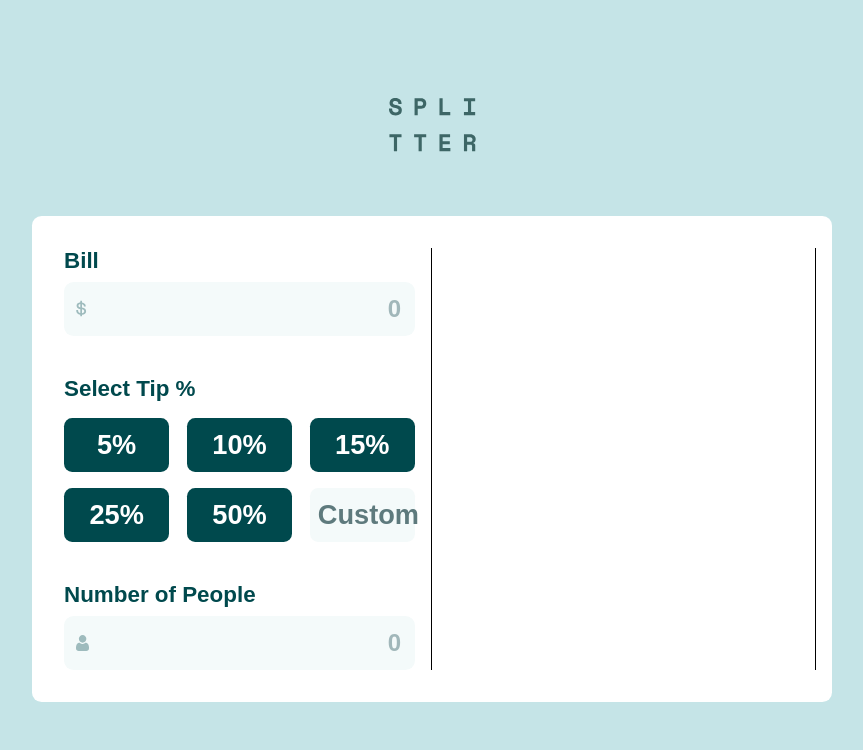
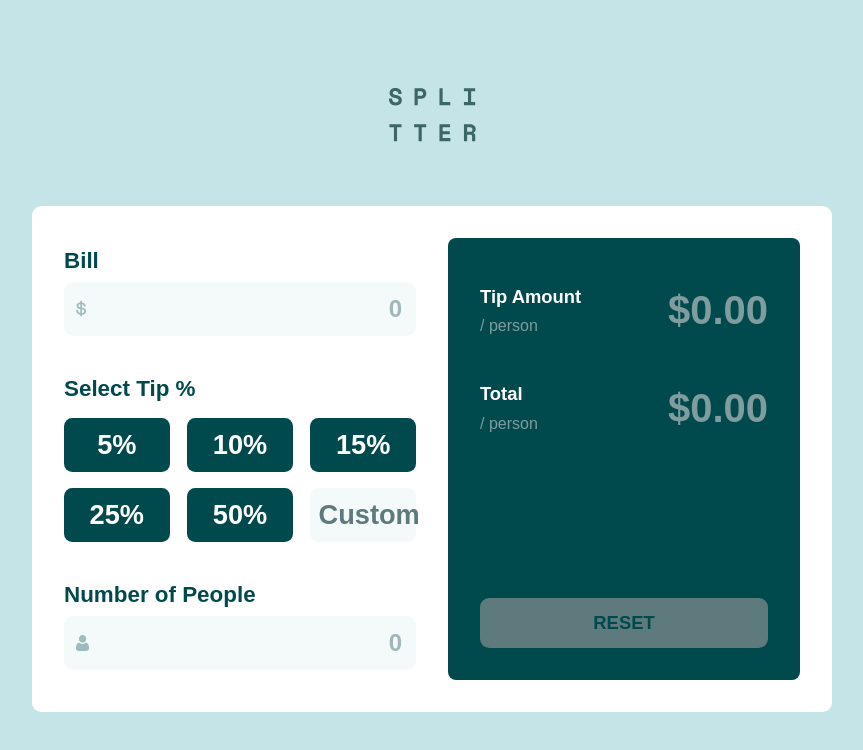
Before and after one commit to TheAncientOwl/tip-calculator-app, a React (Create React App) app: page / in a window 1280 px wide. Shown: the top 750 px of the page, without its empty margins (208-1071 px from the left). Built offline with nearby package versions, Linux system fonts and the light colour scheme; a web font is replaced by a local one.

Commit message:
added result display.

```diff
--- a/src/components/calculator/index.js
+++ b/src/components/calculator/index.js
@@ -17,7 +17,6 @@ const Container = styled.div`
 
 const Column = styled.div`
   padding: 0 1em;
-  border-right: 1px solid black;
   width: 50%;
 
   display: flex;
@@ -37,7 +36,7 @@ export default function Calculator() {
 
   return (
     <Container>
-      <Column>
+      <Column style={{ padding: '0.6em 1em' }}>
         <BillInput value={bill} onValueChange={value => setBill(value)} />
         <Separator />
         <TipSelector value={tip} onSelect={value => setTip(value)} />
@@ -46,7 +45,11 @@ export default function Calculator() {
       </Column>
 
       <Column>
-        <ResultsDisplay bill={0} tip={0} people={1} />
+        <ResultsDisplay
+          total={(Math.round(0 * 100) / 100).toFixed(2)}
+          tip={(Math.round(0 * 100) / 100).toFixed(2)}
+          onReset={() => alert('reset')}
+        />
       </Column>
     </Container>
   );
--- /dev/null
+++ b/src/components/calculator/results-display/ResultDisplayElements.js
@@ -0,0 +1,56 @@
+import styled from 'styled-components';
+import Colors from '../../../Colors';
+
+export const Container = styled.div`
+  -webkit-box-sizing: border-box;
+  -moz-box-sizing: border-box;
+  -o-box-sizing: border-box;
+  -ms-box-sizing: border-box;
+  box-sizing: border-box;
+
+  flex-grow: 1;
+  width: 100%;
+  border-radius: 0.5em;
+  background: ${Colors.darkCyan};
+  padding: 3em 2em 2em;
+
+  display: flex;
+  flex-direction: column;
+  justify-content: space-between;
+`;
+
+export const Section = styled.div`
+  display: flex;
+  justify-content: space-between;
+  margin-bottom: 3em;
+`;
+
+export const Title = styled.div`
+  color: ${Colors.white};
+  font-weight: bold;
+  font-size: 1.15em;
+  margin-bottom: 0.5em;
+`;
+
+export const Subtitle = styled.div`
+  color: ${Colors.darkGrayCyan2};
+`;
+
+export const Value = styled.div`
+  color: ${Colors.darkGrayCyan2};
+  font-weight: bold;
+  display: flex;
+  align-items: center;
+  font-size: 2.5em;
+`;
+
+export const Button = styled.div`
+  color: ${Colors.darkCyan};
+  background: ${Colors.darkGrayCyan1};
+  border-radius: 0.5em;
+  text-align: center;
+  padding: 0.75em 1em;
+  text-transform: uppercase;
+  font-weight: bold;
+  font-size: 1.15em;
+`;
--- a/src/components/calculator/results-display/index.js
+++ b/src/components/calculator/results-display/index.js
@@ -1,3 +1,36 @@
-export default function ResultsDisplay() {
-  return <div></div>;
+import { Container, Section, Title, Subtitle, Value, Button } from './ResultDisplayElements';
+import PropTypes from 'prop-types';
+
+export default function ResultsDisplay({ total, tip, onReset }) {
+  total, tip, onReset;
+
+  return (
+    <Container>
+      <div>
+        <Section>
+          <div>
+            <Title>Tip Amount</Title>
+            <Subtitle>/ person</Subtitle>
+          </div>
+          <Value>${total}</Value>
+        </Section>
+
+        <Section>
+          <div>
+            <Title>Total</Title>
+            <Subtitle>/ person</Subtitle>
+          </div>
+          <Value>${tip}</Value>
+        </Section>
+      </div>
+
+      <Button onClick={onReset}>reset</Button>
+    </Container>
+  );
 }
+
+ResultsDisplay.propTypes = {
+  total: PropTypes.string.isRequired,
+  tip: PropTypes.string.isRequired,
+  onReset: PropTypes.func.isRequired,
+};
```
